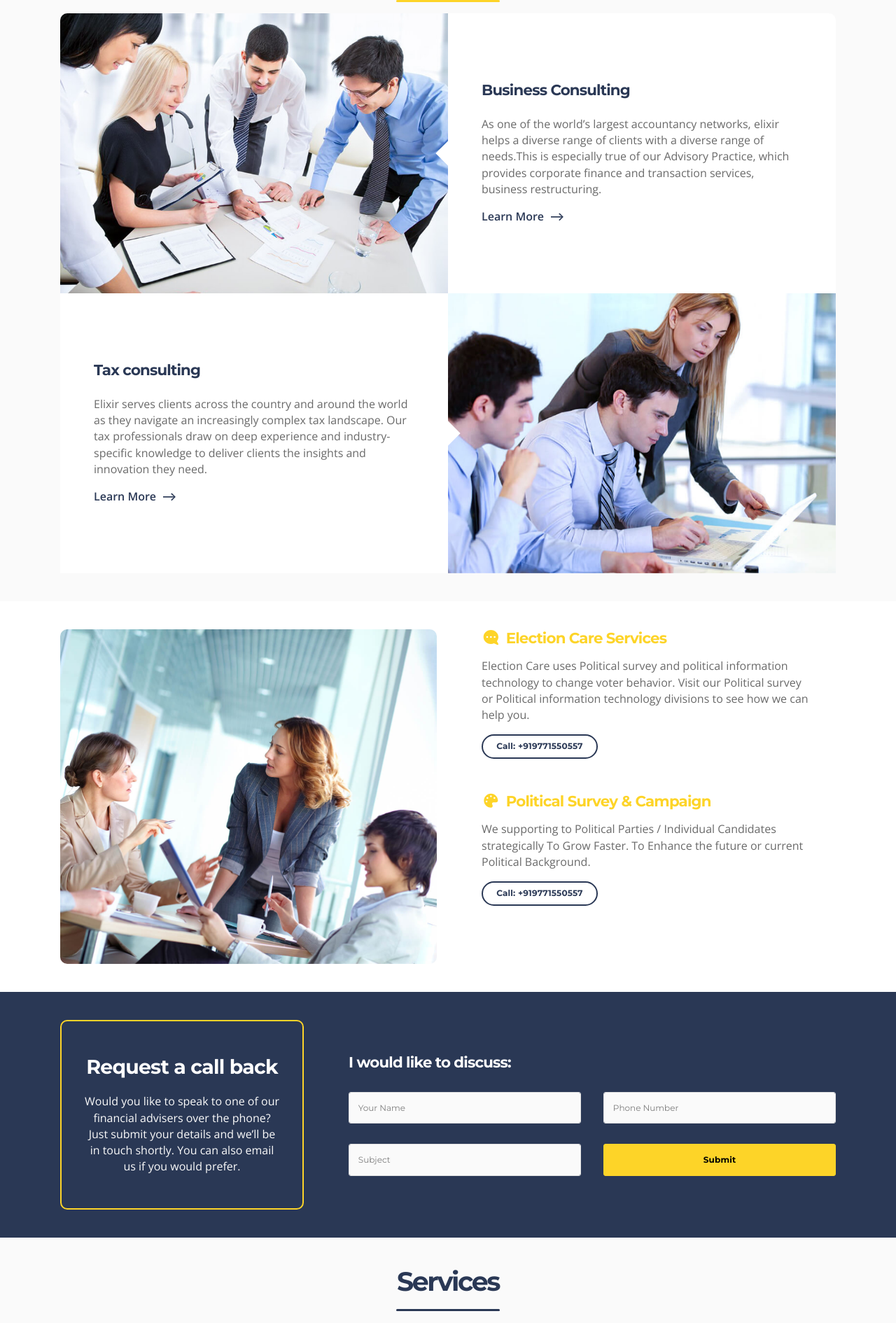
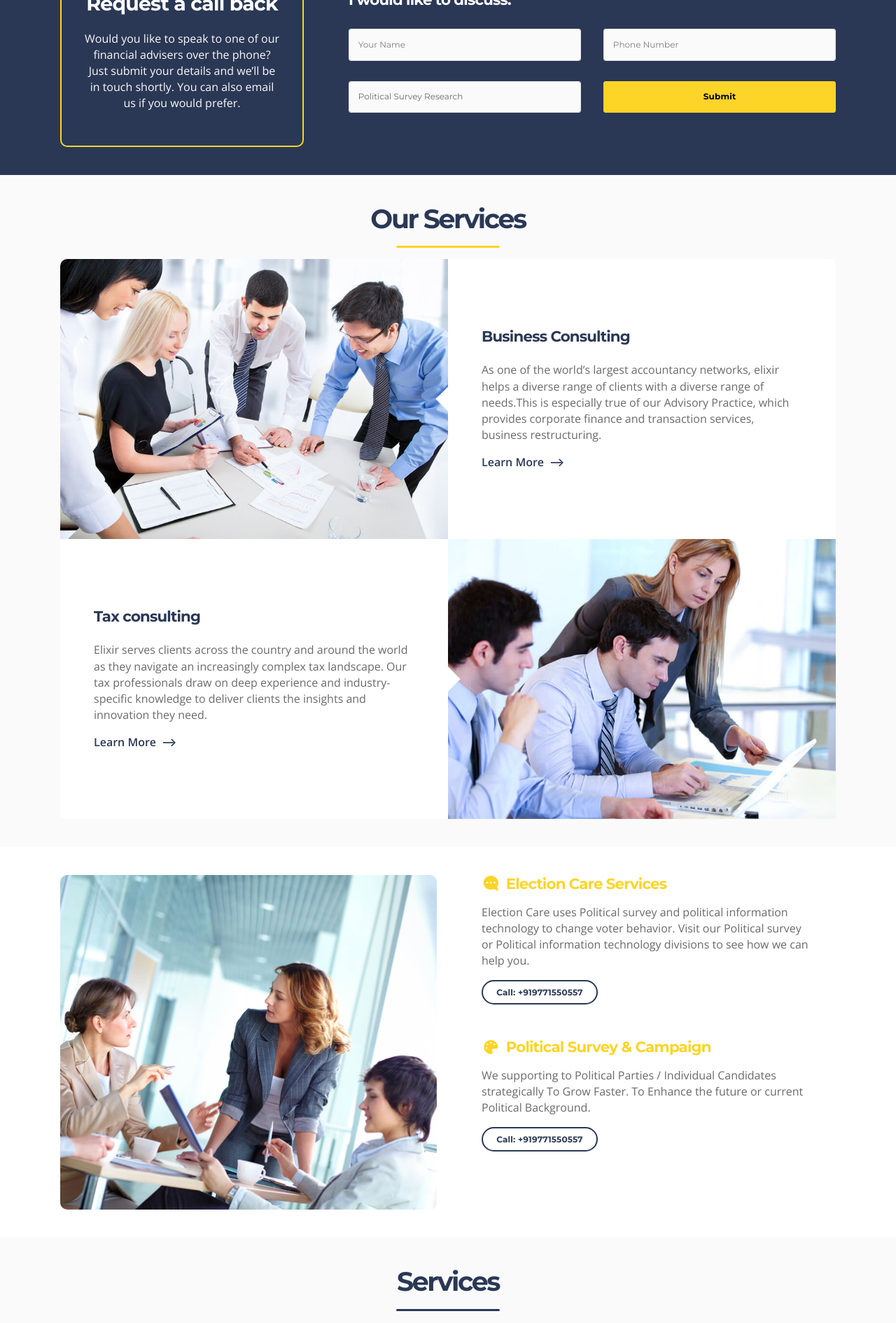
Before and after one commit to AkashKumar44/modernchanakya.live, a plain HTML site: page index.html in a window 1280 px wide. Shown: the part 650-2540 px from the top of the page at 70% size. Drawn offline with nearby package versions, Linux system fonts and the light colour scheme.

Commit message:
new
update changes

```diff
--- a/index.html
+++ b/index.html
@@ -84,10 +84,10 @@
             "
           >
             <span
-              class="fas fa-clock text-warning me-2"
+              class="fas fa-envelope text-warning me-2"
               data-fa-transform="grow-3"
             ></span
-            >Mon-Sat, 8.00-18.00. Sunday
+            ><a class="ms-2 fs--1 d-inline text-white fw-bold" href="mailto:info@modernchanakya.live"> info@modernchanakya.live</a>
           </div>
           <div class="col-auto">
             <span
@@ -96,7 +96,7 @@
             ></span
             ><a
               class="ms-2 fs--1 d-inline text-white fw-bold"
-              href="tel:2123865575"
+              href="tel:9971550557"
               >+91 997-155-0557</a
             >
           </div>
@@ -130,6 +130,11 @@
                 >
               </li>
               <li class="nav-item dropdown">
+                <a class="nav-link" href="pages/about.html" role="button"
+                  > About</a
+                >
+              </li>
+              <!-- <li class="nav-item dropdown">
                 <a
                   class="nav-link dropdown-toggle dropdown-indicator"
                   href="JavaScript:void(0)"
@@ -146,7 +151,7 @@
                     <a class="dropdown-item" href="pages/404.html">404 Page</a>
                   </li>
                 </ul>
-              </li>
+              </li> -->
               <li class="nav-item dropdown">
                 <a
                   class="nav-link dropdown-toggle dropdown-indicator"
@@ -217,9 +222,9 @@
                 ms-auto
                 my-3 my-lg-0
               "
-              href="https://themewagon.com/themes/elixir/"
+              href="#"
               target="_blank"
-              >Contact us</a
+              >Let's Talk</a
             >
           </div>
         </nav>
@@ -395,6 +400,91 @@
           </div>
         </div>
       </section>
+       <!-- ============================================-->
+      <!-- <section> begin ============================-->
+        <section class="bg-primary">
+          <div class="container">
+            <div class="row align-items-center text-white">
+              <div class="col-lg-4">
+                <div
+                  class="
+                    border border-2 border-warning
+                    p-4
+                    py-lg-5
+                    text-center
+                    rounded-3
+                  "
+                  data-zanim-timeline="{}"
+                  data-zanim-trigger="scroll"
+                >
+                  <div class="overflow-hidden">
+                    <h4 class="text-white" data-zanim-xs='{"delay":0}'>
+                      Request a call back
+                    </h4>
+                  </div>
+                  <div class="overflow-hidden">
+                    <p
+                      class="px-lg-1 text-100 mb-0"
+                      data-zanim-xs='{"delay":0.1}'
+                    >
+                      Would you like to speak to one of our financial advisers
+                      over the phone? Just submit your details and we’ll be in
+                      touch shortly. You can also email us if you would prefer.
+                    </p>
+                  </div>
+                </div>
+              </div>
+              <div class="col-lg-8 ps-lg-5 mt-6 mt-lg-0">
+                <h5 class="text-white">I would like to discuss:</h5>
+                <form class="mt-4" method="post">
+                  <div class="row">
+                    <div class="col-6">
+                      <input
+                        class="form-control"
+                        type="hidden"
+                        name="to"
+                        value="username@domain.extension"
+                      /><input
+                        class="form-control"
+                        type="text"
+                        placeholder="Your Name"
+                        aria-label="Your Name"
+                      />
+                    </div>
+                    <div class="col-6">
+                      <input
+                        class="form-control"
+                        type="number"
+                        placeholder="Phone Number"
+                        aria-label="Phone Number"
+                      />
+                    </div>
+                    <div class="col-6 mt-4">
+                      <select class="form-control" id="">
+                        <option value="Political Survey Research">Political Survey Research</option>
+                        <option value="Door To Door Survey">Door To Door Survey</option>
+                        <option value="War Room/Call Center">War Room/Call Center</option>
+                        <option value="Voter Slip Printing">Voter Slip Printing</option>
+                        <option value="Booth Label Micro">Booth Label Micro</option>
+                        <option value="Voter List In Excel">Voter List In Excel</option>
+                        <option value="Vote Appeal and Awareness">Vote Appeal and Awareness</option>
+                        <option value="Election Campaign Management">Election Campaign Management</option>
+                      </select>
+                    </div>
+                    <div class="col-6 mt-4">
+                      <button class="btn btn-warning w-100" type="submit">
+                        Submit
+                      </button>
+                    </div>
+                  </div>
+                </form>
+              </div>
+            </div>
+          </div>
+          <!-- end of .container-->
+        </section>
+        <!-- <section> close ============================-->
+        <!-- ============================================-->
 
       <!-- ============================================-->
       <!-- <section> begin ============================-->
@@ -841,87 +931,6 @@
       <!-- <section> close ============================-->
       <!-- ============================================-->
 
-      <!-- ============================================-->
-      <!-- <section> begin ============================-->
-      <section class="bg-primary">
-        <div class="container">
-          <div class="row align-items-center text-white">
-            <div class="col-lg-4">
-              <div
-                class="
-                  border border-2 border-warning
-                  p-4
-                  py-lg-5
-                  text-center
-                  rounded-3
-                "
-                data-zanim-timeline="{}"
-                data-zanim-trigger="scroll"
-              >
-                <div class="overflow-hidden">
-                  <h4 class="text-white" data-zanim-xs='{"delay":0}'>
-                    Request a call back
-                  </h4>
-                </div>
-                <div class="overflow-hidden">
-                  <p
-                    class="px-lg-1 text-100 mb-0"
-                    data-zanim-xs='{"delay":0.1}'
-                  >
-                    Would you like to speak to one of our financial advisers
-                    over the phone? Just submit your details and we’ll be in
-                    touch shortly. You can also email us if you would prefer.
-                  </p>
-                </div>
-              </div>
-            </div>
-            <div class="col-lg-8 ps-lg-5 mt-6 mt-lg-0">
-              <h5 class="text-white">I would like to discuss:</h5>
-              <form class="mt-4" method="post">
-                <div class="row">
-                  <div class="col-6">
-                    <input
-                      class="form-control"
-                      type="hidden"
-                      name="to"
-                      value="username@domain.extension"
-                    /><input
-                      class="form-control"
-                      type="text"
-                      placeholder="Your Name"
-                      aria-label="Your Name"
-                    />
-                  </div>
-                  <div class="col-6">
-                    <input
-                      class="form-control"
-                      type="text"
-                      placeholder="Phone Number"
-                      aria-label="Phone Number"
-                    />
-                  </div>
-                  <div class="col-6 mt-4">
-                    <input
-                      class="form-control"
-                      type="text"
-                      placeholder="Subject"
-                      aria-label="Subject"
-                    />
-                  </div>
-                  <div class="col-6 mt-4">
-                    <button class="btn btn-warning w-100" type="submit">
-                      Submit
-                    </button>
-                  </div>
-                </div>
-              </form>
-            </div>
-          </div>
-        </div>
-        <!-- end of .container-->
-      </section>
-      <!-- <section> close ============================-->
-      <!-- ============================================-->
 
       <!-- ============================================-->
       <!-- <section> begin ============================-->
```
